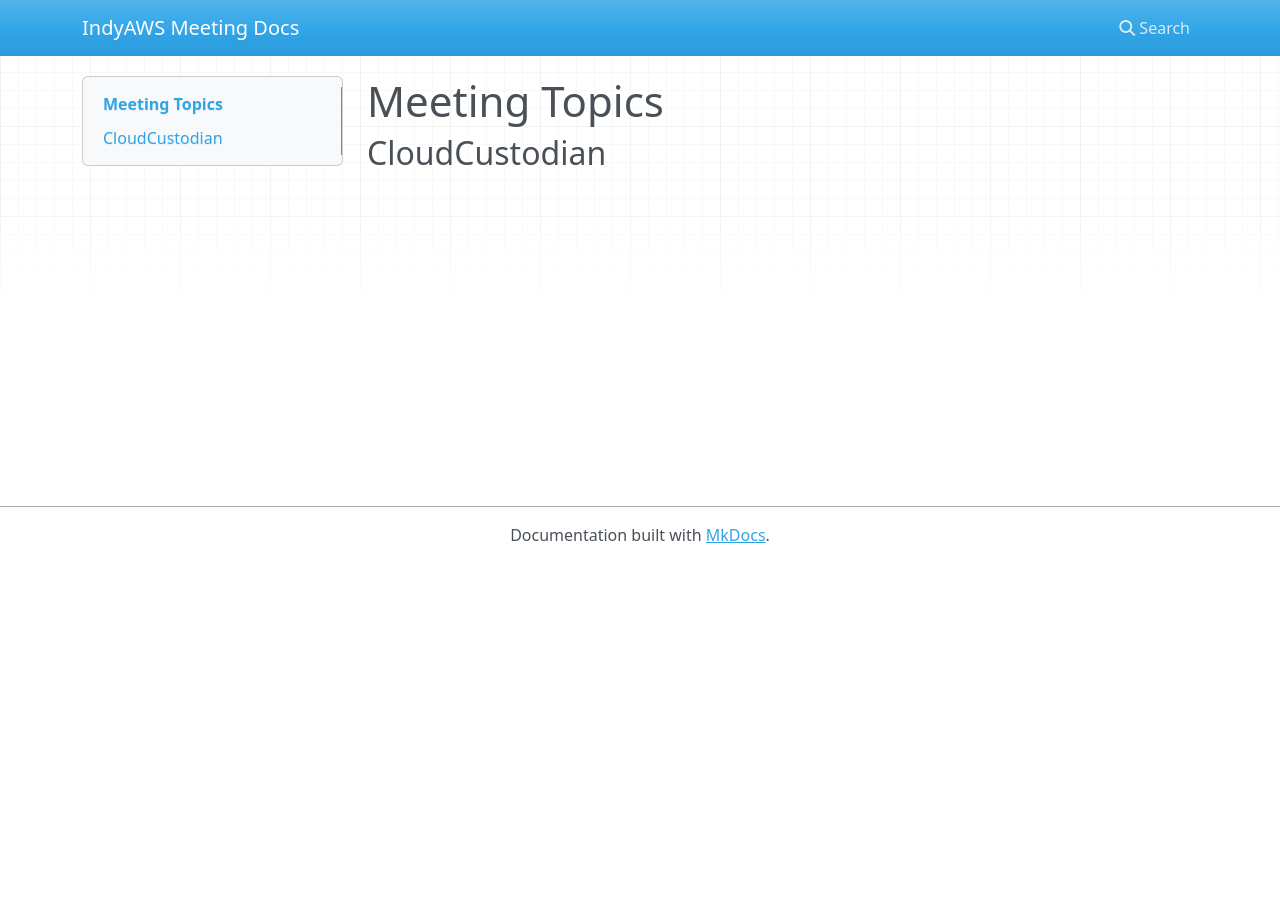
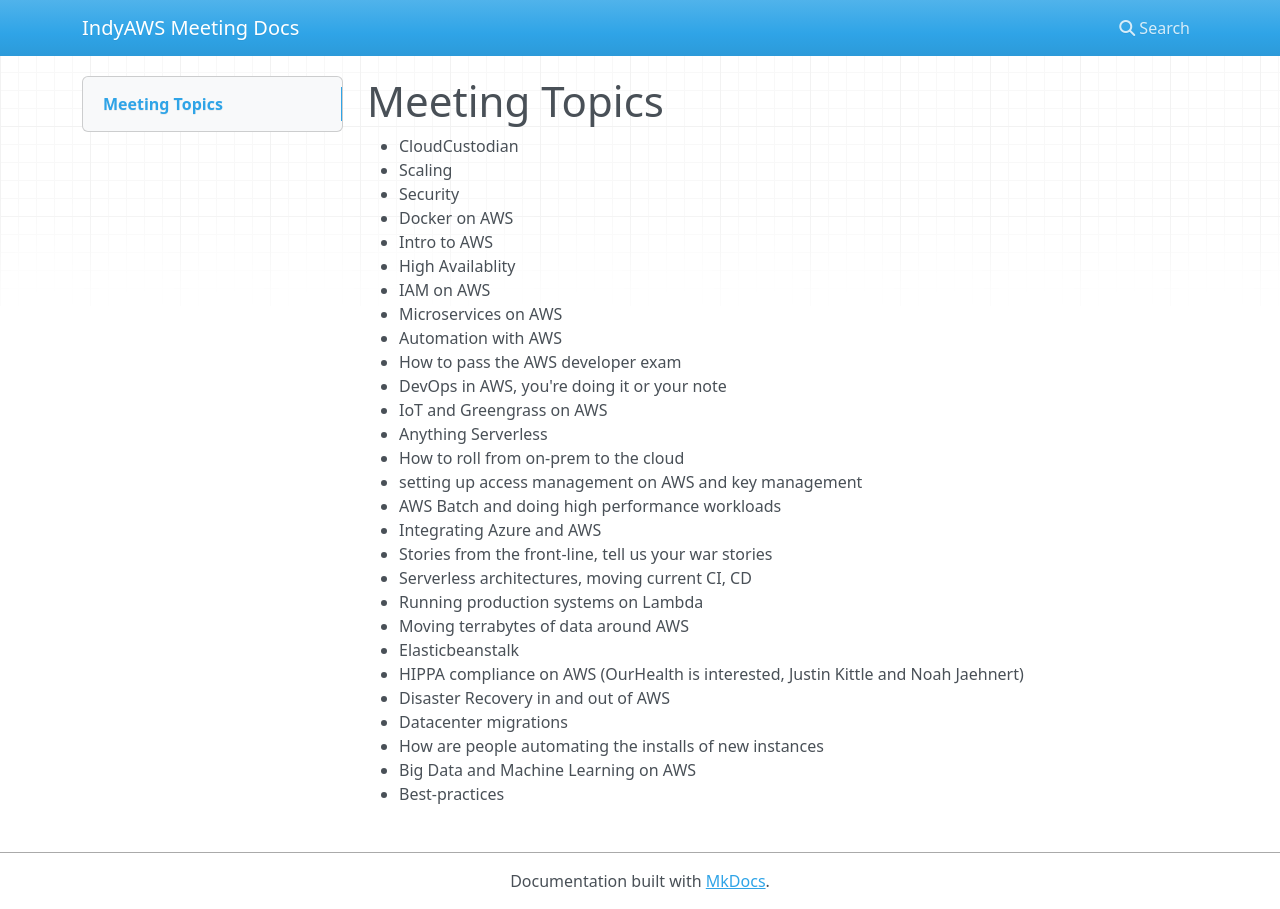
Before and after one commit to IndyAWS/meetings, an MkDocs documentation site: the page built from docs/index.md, in a window 1280 px wide. Built offline with MkDocs 1.6.1, drawn with Linux system fonts in a browser that asks for light colours; nearby versions of some CDN libraries.

Commit message:
latest topics updated from todays meeting

```diff
--- a/docs/index.md
+++ b/docs/index.md
@@ -1,3 +1,30 @@
 # Meeting Topics
 
-## CloudCustodian
+* CloudCustodian
+* Scaling
+* Security
+* Docker on AWS
+* Intro to AWS
+* High Availablity
+* IAM on AWS
+* Microservices on AWS
+* Automation with AWS
+* How to pass the AWS developer exam
+* DevOps in AWS, you're doing it or your note
+* IoT and Greengrass on AWS
+* Anything Serverless
+* How to roll from on-prem to the cloud
+* setting up access management on AWS and key management
+* AWS Batch and doing high performance workloads
+* Integrating Azure and AWS
+* Stories from the front-line, tell us your war stories
+* Serverless architectures, moving current CI, CD
+* Running production systems on Lambda
+* Moving terrabytes of data around AWS
+* Elasticbeanstalk
+* HIPPA compliance on AWS (OurHealth is interested, Justin Kittle and Noah Jaehnert)
+* Disaster Recovery in and out of AWS
+* Datacenter migrations
+* How are people automating the installs of new instances
+* Big Data and Machine Learning on AWS
+* Best-practices
```
